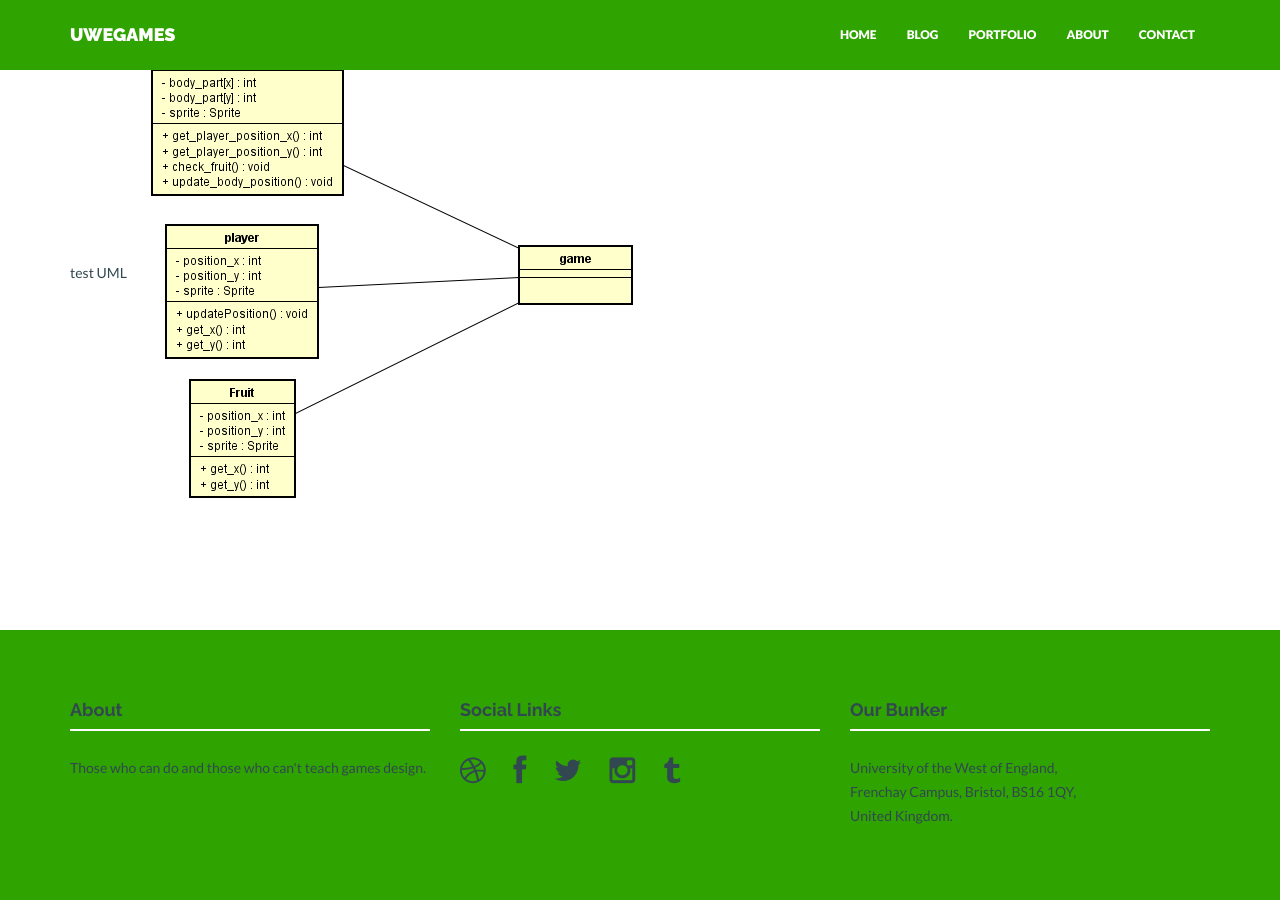
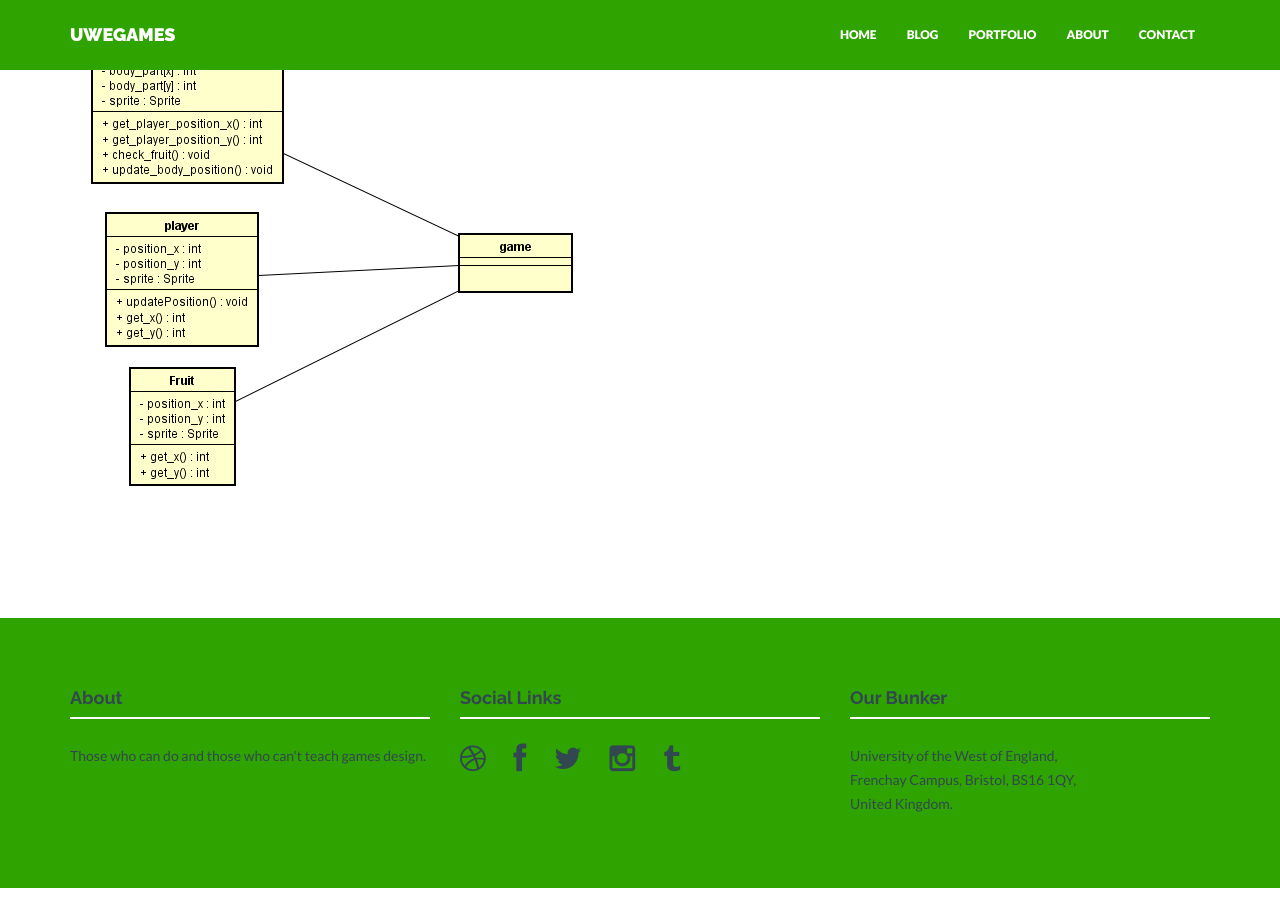
Before and after one commit to JackW8335/JackW8335.github.io, a Jekyll site: the page built from _posts/2017-10-06-Snake.markdown, in a window 1280 px wide and 900 px high, scrolled down 847 px. Built offline with Jekyll 4.4.1, drawn with Linux system fonts in a browser that asks for light colours; nearby versions of some CDN libraries.

Commit message:
Update 2017-10-06-Snake.markdown

```diff
--- a/_posts/2017-10-06-Snake.markdown
+++ b/_posts/2017-10-06-Snake.markdown
@@ -12,8 +12,4 @@ thumb: snake.jpg    #place thumbnail (70x70) with this name in /assets/img/blog/
 
 <!--more-->
 Beginning with a simple design ill make a uml diagram on the initial objects that I am going to use for classes. For this I will have a Player, Fruit and playerBody class as these are the main parts of snake. There is already a game class that contains alot to do with running the game so thats already sorted for the most part.
-
-
-[test](https://github.com/JackW8335/JackW8335.github.io/blob/master/assets/img/blog/thumbs/thumb02.jpg)
-[UML](https://github.com/JackW8335/JackW8335.github.io/blob/master/assets/img/blog/snakeUML.png)
 ![UML]({{ "/assets/img/blog/snakeUML.png" | absolute_url }})
```
